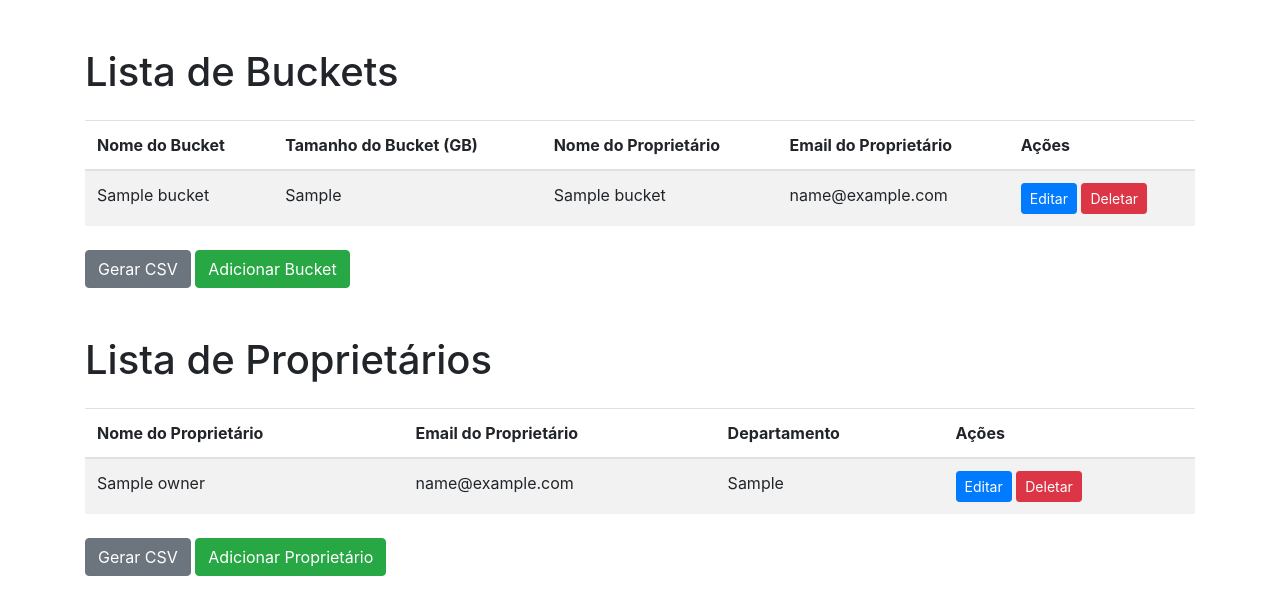
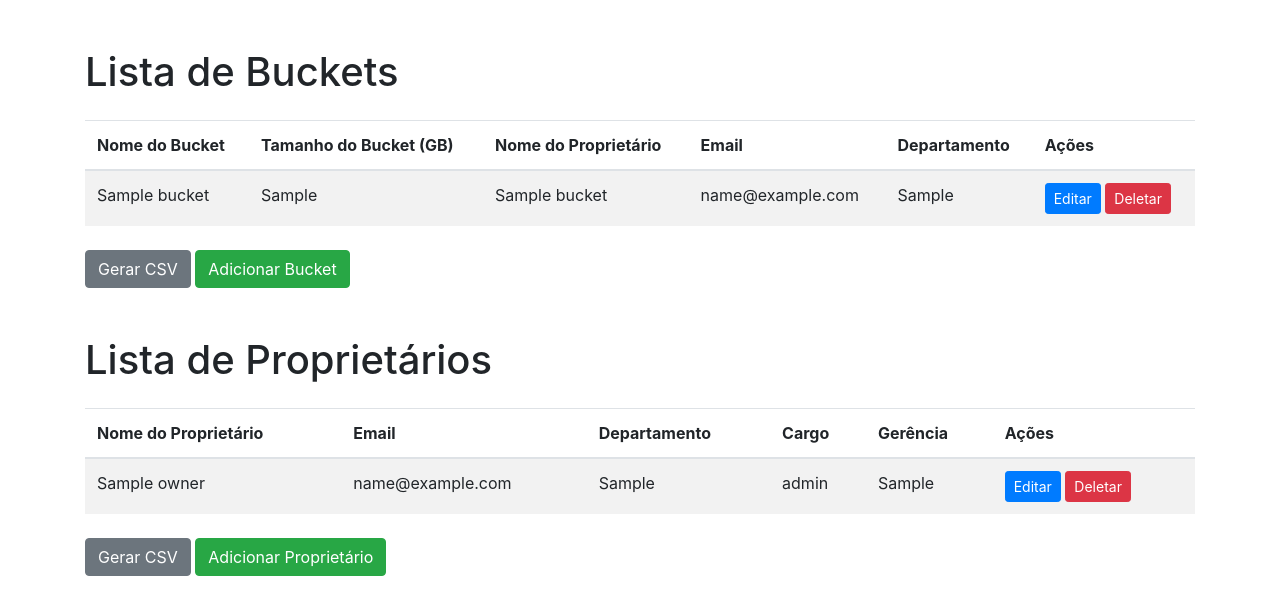
Before and after one commit to caiocubeiro/crud-buckets-owners, a Flask app: template app/flask/templates/index.html in a window 1280 px wide. Shown: the part 58-673 px from the top of the page. Run offline with Flask 3, Linux system fonts and the light colour scheme; the template is opened without the code that fills it: most values are stand-ins (such as "Sample title", 1, 10 or a date in 2020); some libraries are stand-ins or nearby versions.

Commit message:
adding columns

```diff
--- a/app/flask/routes/system.py
+++ b/app/flask/routes/system.py
@@ -97,7 +97,7 @@ def delete_bucket(bucket_uuid):
 
 @page.route("/search_bucket", methods=["POST"])
 def search_bucket():
-    search_value = request.form["search_value"]
+    search_value = request.form["search_value"].strip()
     query = """
     SELECT b.*,
            o.owner_name,
--- a/app/flask/templates/buckets.html
+++ b/app/flask/templates/buckets.html
@@ -7,7 +7,8 @@
                 <th>Nome do Bucket</th>
                 <th>Tamanho do Bucket (GB)</th>
                 <th>Nome do Proprietário</th>
-                <th>Email do Proprietário</th>
+                <th>Email</th>
+                <th>Departamento</th>
                 <th>Ações</th>
             </tr>
         </thead>
@@ -18,6 +19,7 @@
                 <td>{{ bucket.size_gb }}</td>
                 <td>{{ bucket.owner_name }}</td>
                 <td>{{ bucket.owner_email }}</td>
+                <td>{{ bucket.owner_department }}</td>
                 <td>
                     <button class="btn btn-primary btn-sm" data-toggle="modal" data-target="#editModal{{ bucket.uuid }}">Editar</button>
                     <form action="{{ url_for('system.delete_bucket', bucket_uuid=bucket.uuid) }}" method="post" style="display:inline;">
--- a/app/flask/templates/owners.html
+++ b/app/flask/templates/owners.html
@@ -5,8 +5,10 @@
         <thead>
             <tr>
                 <th>Nome do Proprietário</th>
-                <th>Email do Proprietário</th>
+                <th>Email</th>
                 <th>Departamento</th>
+                <th>Cargo</th>
+                <th>Gerência</th>
                 <th>Ações</th>
             </tr>
         </thead>
@@ -16,6 +18,8 @@
                 <td>{{ owner.owner_name }}</td>
                 <td>{{ owner.owner_email }}</td>
                 <td>{{ owner.owner_department }}</td>
+                <td>{{ owner.owner_role}}</td>
+                <td>{{ owner.owner_manager}}</td>
                 <td>
                     <button class="btn btn-primary btn-sm" data-toggle="modal" data-target="#editOwnerModal{{ owner.uuid }}">Editar</button>
                     <form action="{{ url_for('system.delete_owner', owner_uuid=owner.uuid) }}" method="post" style="display:inline;">
```
